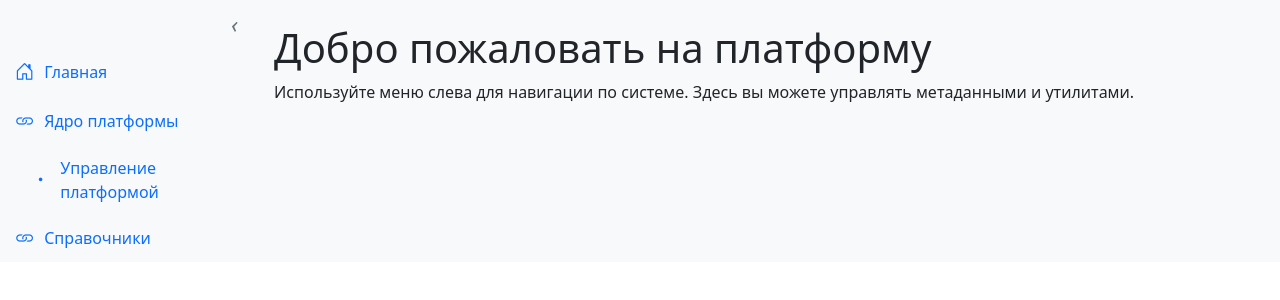
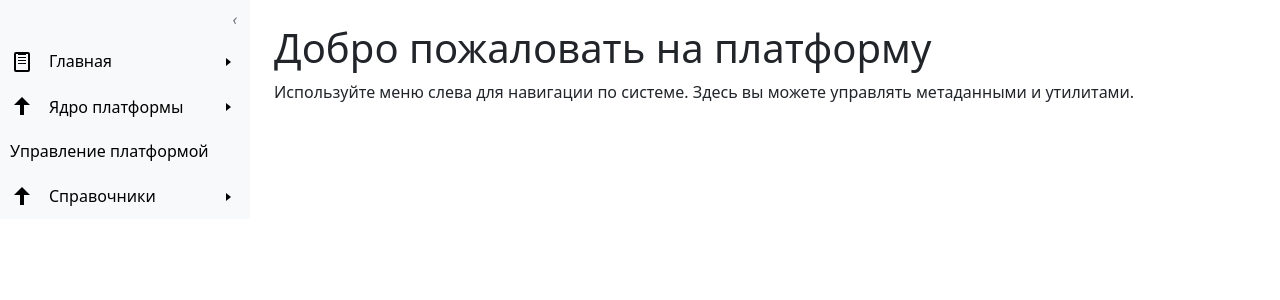
Before and after one commit to anikinjura/Platform, a Django app: page / in a window 1280 px wide. Shown: the part 72-372 px from the top of the page. Run offline with Django 5.2, Linux system fonts and the light colour scheme.

Commit message:
Начал встраивать SVG-иконки в шаблоны

```diff
--- a/core/static/core/css/styles.css
+++ b/core/static/core/css/styles.css
@@ -1,6 +1,4 @@
-/* core/static/core/css/styles.css */
-
-/* Стили для навигационной панели */
+/* Общие стили для навигационной панели */
 .sidebar {
     width: 250px;
     transition: width 0.3s;
@@ -10,52 +8,52 @@
     width: 70px;
 }
 
-.sidebar .nav-item {
-    position: relative;
+/* Скрытие подменю по умолчанию */
+.submenu {
+    display: none; /* Скрываем подменю по умолчанию */
 }
 
-/* Скрытие тултипов при развернутой панели */
-.sidebar:not(.collapsed) .nav-item [data-bs-toggle="tooltip"] {
-    pointer-events: none;
+/* Показываем подменю при наведении на элемент с классом has-submenu */
+.has-submenu:hover .submenu {
+    display: block; /* Показываем подменю при наведении */
 }
 
-/* Стили ссылок в навигационной панели */
-.sidebar .nav-link {
+/* Стили для кнопок в навигационной панели */
+.menu-item.button {
+    width: 100%;
     display: flex;
     align-items: center;
-    padding: 10px 15px;
+    justify-content: space-between;
+    background: transparent;
+    border: none;
+    padding: 10px;
+    cursor: pointer;
 }
 
-.sidebar .nav-link i {
-    margin-right: 10px;
-    font-size: 1.2rem;
+/* Выравнивание текста по левому краю */
+.menu-label {
+    flex-grow: 1;
+    text-align: left; /* Выравнивание по левому краю */
 }
 
-/* Скрытие текста ссылок при сворачивании */
-.sidebar.collapsed .link-text {
-    display: none;
+/* Стили для текста метки */
+.label-text {
+    font-size: 1rem; /* Размер текста */
 }
 
-/* Добавляем отступы для подприложений */
-.nav .ms-3 {
-    margin-left: 1rem;
+/* Стили для иконок */
+.menu-icon svg,
+.menu-arrow svg {
+    width: 24px;
+    height: 24px;
 }
 
-/* Стили для иконки кнопки сворачивания/разворачивания */
-.sidebar-header .btn {
-    font-size: 1.5rem;
-    border: none;
-    background-color: transparent;
+/* Стили для кнопок при наведении */
+.menu-item.button:hover {
+    background-color: rgba(0, 0, 0, 0.1); /* Цвет фона при наведении */
 }
 
-/* Изменение цвета иконки на серый */
-.sidebar-header .btn .toggle-icon {
-    color: #6c757d; /* Серый цвет */
+/* Увеличиваем отступ между иконкой и текстом */
+.menu-icon {
+    margin-right: 15px; /* Отступ от иконки до текста */
 }
-
-/* Стили для основного контента */
-.content {
-    flex-grow: 1;
-    padding: 20px;
-    background-color: #f8f9fa;
-}
--- a/core/templates/core/navigation.html
+++ b/core/templates/core/navigation.html
@@ -1,43 +1,63 @@
-<!-- core/templates/core/navigation.html -->
 {% load static %}
-
-<!--
-    Шаблон: core/templates/core/navigation.html
-    Описание: Содержит навигационную панель с иконками и функцией сворачивания.
-    При сворачивании панели текст скрывается, остаются только иконки.
--->
 
 <nav id="sidebar" class="sidebar flex-column bg-light">
     <div class="sidebar-header d-flex justify-content-end">
-        <!-- Кнопка для сворачивания/разворачивания панели -->
         <button class="btn" id="sidebarToggle">
-            <i class="toggle-icon text-secondary">‹</i> <!-- Иконка со стрелкой серого цвета -->
+            <i class="toggle-icon text-secondary">‹</i>
         </button>
     </div>
     <ul class="nav flex-column">
-        <li class="nav-item" data-bs-toggle="tooltip" data-bs-placement="right" title="Главная">
-            <!-- Ссылка на главную страницу с иконкой домика -->
-            <a class="nav-link active" href="#">
-                <i class="bi bi-house-door"></i> <!-- Иконка домика -->
-                <span class="link-text">Главная</span>
-            </a>
+        <li class="nav-item">
+            <button class="menu-item button">
+                <div class="menu-icon">
+                     <!--
+                    <svg xmlns="http://www.w3.org/2000/svg" width="24" height="24" viewBox="0 0 24 24">
+                        <path fill="currentColor" d="M6 4a2 2 0 1 1-4 0 2 2 0 0 1 4 0m0 8a2 2 0 1 1-4 0 2 2 0 0 1 4 0m0 8a2 2 0 1 1-4 0 2 2 0 0 1 4 0m8-16a2 2 0 1 1-4 0 2 2 0 0 1 4 0m0 8a2 2 0 1 1-4 0 2 2 0 0 1 4 0m0 8a2 2 0 1 1-4 0 2 2 0 0 1 4 0m8-16a2 2 0 1 1-4 0 2 2 0 0 1 4 0m0 8a2 2 0 1 1-4 0 2 2 0 0 1 4 0m0 8a2 2 0 1 1-4 0 2 2 0 0 1 4 0"></path>
+                    </svg>
+                     -->
+                     <svg xmlns="http://www.w3.org/2000/svg" width="24" height="24" viewBox="0 0 24 24">
+                        <path fill="currentColor" d="M6 2h12a2 2 0 0 1 2 2v16a2 2 0 0 1-2 2H6a2 2 0 0 1-2-2V4a2 2 0 0 1 2-2zm0 2v16h12V4H6z"/>
+                        <path fill="currentColor" d="M8 4h8v1H8zm0 3h8v1H8zm0 3h8v1H8zm0 3h8v1H8z"/>
+                    </svg>
+                </div>
+                <div class="menu-label">
+                    <div class="label-text">Главная</div>
+                </div>
+                <div class="menu-arrow">
+                    <svg xmlns="http://www.w3.org/2000/svg" width="24" height="24" viewBox="0 0 24 24">
+                        <path fill="currentColor" d="m10 8 5 4-5 4z"></path>
+                    </svg>
+                </div>
+            </button>
         </li>
 
-        <!-- Показываем установленные в платформе базовые приложения и их подприложения -->
+        <!-- Базовые приложения и их подприложения -->
         {% for app_name, app_info in installed_apps.items %}
-        <li class="nav-item" data-bs-toggle="tooltip" data-bs-placement="right" title="{{ app_info.verbose_name }}">
-            <a class="nav-link" href="#">
-                <i class="bi bi-link"></i> <!-- Иконка ссылки -->
-                <span class="link-text">{{ app_info.verbose_name }}</span>
-            </a>
+        <li class="nav-item has-submenu">
+            <button class="menu-item button">
+                <div class="menu-icon">
+                    <svg xmlns="http://www.w3.org/2000/svg" width="24" height="24" viewBox="0 0 24 24">
+                        <path fill="currentColor" d="M12 2l8 8h-6v10h-4V10H4l8-8z"></path>
+                    </svg>
+                </div>
+                <div class="menu-label">
+                    <div class="label-text">{{ app_info.verbose_name }}</div>
+                </div>
+                <div class="menu-arrow">
+                    <svg xmlns="http://www.w3.org/2000/svg" width="24" height="24" viewBox="0 0 24 24">
+                        <path fill="currentColor" d="m10 8 5 4-5 4z"></path>
+                    </svg>
+                </div>
+            </button>
             {% if app_info.sub_apps %}
-            <ul class="nav flex-column ms-3">
+            <ul class="submenu nav flex-column">
                 {% for sub_app in app_info.sub_apps %}
                 <li class="nav-item">
-                    <a class="nav-link" href="#">
-                        <i class="bi bi-dot"></i> <!-- Иконка подприложения -->
-                        <span class="link-text">{{ sub_app.verbose_name }}</span>
-                    </a>
+                    <button class="menu-item button">
+                        <div class="menu-label">
+                            <div class="label-text">{{ sub_app.verbose_name }}</div>
+                        </div>
+                    </button>
                 </li>
                 {% endfor %}
             </ul>
```
